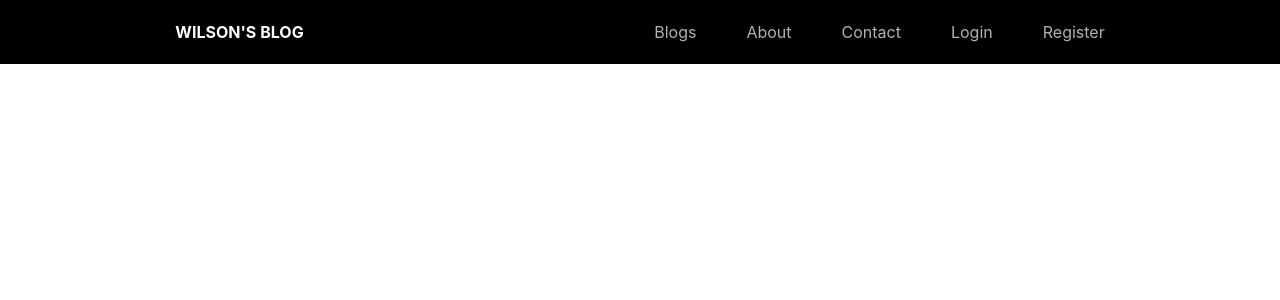
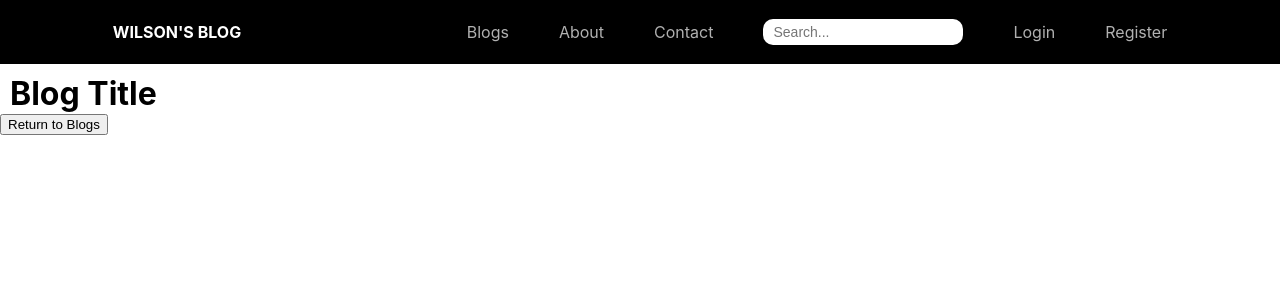
Before and after one commit to zyrephus/wilsons-blog, a React (Create React App) app in the folder client/: page /blog/read-blog in a window 1280 px wide. Shown: the top 300 px of the page. Built offline with nearby package versions, Linux system fonts and the light colour scheme.

Commit message:
Made search bar

```diff
--- a/client/src/App.css
+++ b/client/src/App.css
@@ -49,7 +49,7 @@ h1 {
     border-radius: 4px; /* Rounded corners */
 }
 
-button {
+.login {
     width: 100%;
     padding: 10px;
     border: none;
--- a/client/src/App.js
+++ b/client/src/App.js
@@ -8,6 +8,7 @@ import {
 } from "react-router-dom";
 import Home from "./pages";
 import Blogs from "./pages/blogs";
+import ReadBlog from "./pages/readBlog";
 import About from "./pages/about";
 import Login from "./pages/login";
 import Register from "./pages/register";
@@ -20,6 +21,7 @@ function App() {
             <Routes>
                 <Route exact path="/" element={<Home />} />
                 <Route path="/blogs" element={<Blogs />} />
+                <Route path="/blog/read-blog" element={<ReadBlog />} />
                 <Route path="/about" element={<About />} />
                 <Route path="/contact" element={<Contact />} />
                 <Route path="/login" element={<Login />} />
--- a/client/src/components/Navbar/index.js
+++ b/client/src/components/Navbar/index.js
@@ -10,6 +10,9 @@ function Navbar(props) {
                 <li><Link to="./blogs" className="main-links">Blogs</Link></li>
                 <li><Link to="/about" className="main-links">About</Link></li>
                 <li><Link to="/contact" className="main-links">Contact</Link></li>
+                <li>
+                    <input type="text" placeholder="Search..." className="search-bar"/>
+                </li>
                 <li><Link to="/login" className="main-links">Login</Link></li>
                 <li><Link to="/register" className="main-links">Register</Link></li>
             </ul>
--- a/client/src/components/Navbar/navbar.css
+++ b/client/src/components/Navbar/navbar.css
@@ -22,6 +22,11 @@ a {
     height: 8vh;
     background: rgb(0, 0, 0);
 }
+
+nav li {
+    align-self: center;
+}
+
 .home-link {
     text-transform: uppercase;
     font-weight: bold;
@@ -57,3 +62,11 @@ ul {
     width: 100%;
     left: 0;
 }
+
+.search-bar {
+    padding: 0.5rem 1rem;
+    border: none;
+    border-radius: 10px;
+    font-size: 1.4rem;
+    width: 200px;
+}
--- a/client/src/components/post.css
+++ b/client/src/components/post.css
@@ -4,8 +4,12 @@
     background-color: rgb(237, 237, 237);
     border: 2px solid darkgray;
     border-radius: 10px;
-    line-height: 2;
 }
 .date {
     color: rgb(90, 90, 90);
+    padding: 5px 0 15px 0;
 }
+
+.description {
+    padding-bottom: 10px;
+}
--- a/client/src/components/post.js
+++ b/client/src/components/post.js
@@ -18,7 +18,7 @@ const Post = () => {
                 </p>
             </div>
             <Stack spacing={2} direction="row">
-                <Link to="/blogs/blog-title">
+                <Link to="/blog/read-blog">
                     <Button variant="contained" sx={{ width: '125px', height: '40px', fontSize: '12px'}}>
                         READ MORE
                     </Button>
--- a/client/src/pages/login.js
+++ b/client/src/pages/login.js
@@ -35,7 +35,7 @@ const Login = () => {
                         onChange={(e) => setPassword(e.target.value)}
                     />
                 </div>
-                <button>Login</button>
+                <button className="login">Login</button>
             </form>
         </div>
     );
--- /dev/null
+++ b/client/src/pages/readBlog.js
@@ -0,0 +1,15 @@
+import React from "react";
+import { Link } from 'react-router-dom';
+
+const ReadBlog = () => {
+    return (
+        <div>
+            <h1>Blog Title</h1>
+            <Link to="../blogs">
+                <button>Return to Blogs</button>
+            </Link>
+        </div>
+    );
+};
+
+export default ReadBlog;
--- a/client/src/pages/register.js
+++ b/client/src/pages/register.js
@@ -38,7 +38,7 @@ const Register = () => {
                         onChange={(e) => setPassword(e.target.value)}
                     />
                 </div>
-                <button>Register</button>
+                <button className="login">Register</button>
             </form>
         </div>
     );
```
